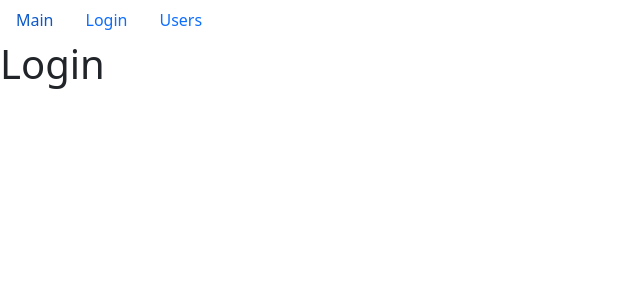
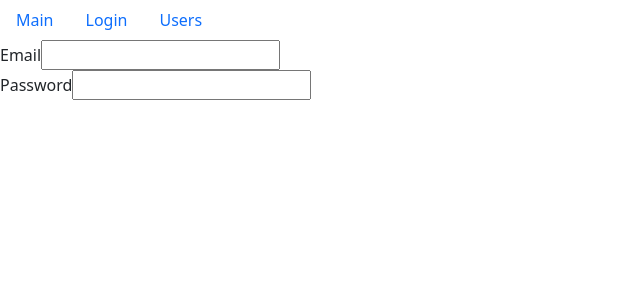
Before and after one commit to Tionlierite/Fast-Company, a React (Vite) app: page /login in a window 1280 px wide. Shown: the top 300 px of the page, without its empty margins (0-640 px from the left). Built offline with nearby package versions, Linux system fonts and the light colour scheme.

Commit message:
[feat] Added 2 forms in Login Page
- Email and Passwords, making them Controllable components

```diff
--- a/src/app/layouts/Login.jsx
+++ b/src/app/layouts/Login.jsx
@@ -1,5 +1,22 @@
-import React from "react"
+import React, { useState } from "react"
 
 export const Login = () => {
-	return <h1>Login</h1>
+	const [data, setData] = useState({ email: "", password: "" })
+
+	const handleChange = ({ target }) => {
+		setData(prevState => ({ ...prevState, [target.name]: target.value }))
+	}
+
+	return (
+		<form action=''>
+			<div>
+				<label htmlFor='email'>Email</label>
+				<input type='text' id='email' value={data.email} onChange={handleChange} name='email' />
+			</div>
+			<div>
+				<label htmlFor='password'>Password</label>
+				<input type='password' id='password' value={data.password} onChange={handleChange} name='password' />
+			</div>
+		</form>
+	)
 }
```
